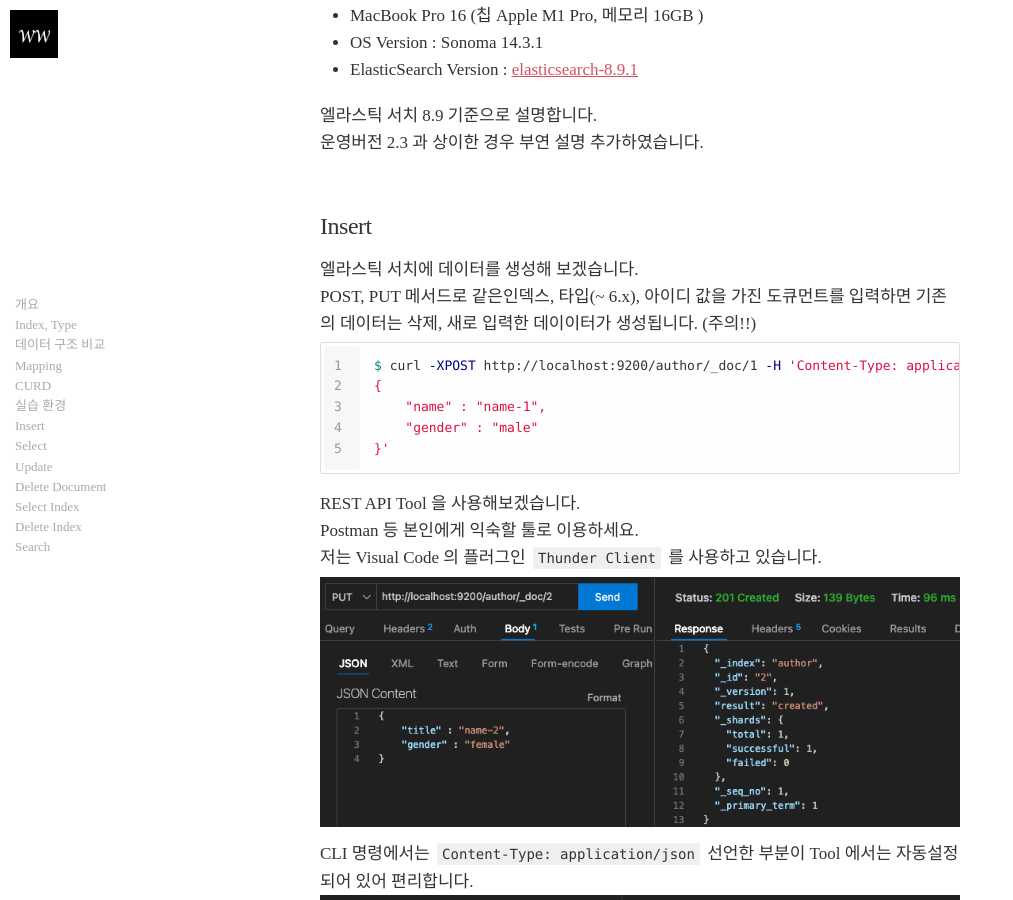
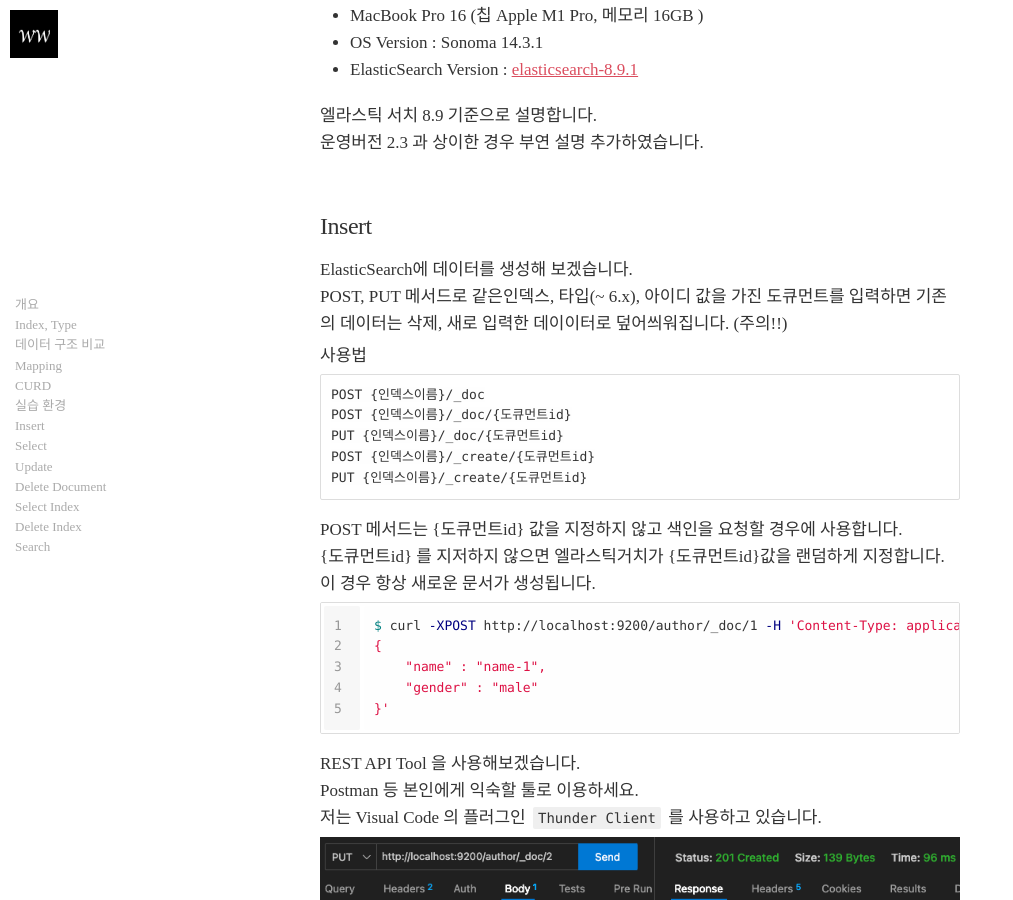
Before and after one commit to didalgus/didalgus.github.io, a Jekyll site: the page built from _posts/2023-12-07-ElasticSearch2.markdown, in a window 1280 px wide and 900 px high, scrolled down 4471 px. Shown: the whole window, without its empty margins (0-1013 px from the left). Built offline with Jekyll 4.4.1, drawn with Linux system fonts in a browser that asks for light colours; nearby versions of some CDN libraries; emoji names are drawn with the system emoji font; some web fonts are replaced; the table of contents is made by our own code; some of the changed text lies outside the part shown.

````diff
--- a/_posts/2023-12-07-ElasticSearch2.markdown
+++ b/_posts/2023-12-07-ElasticSearch2.markdown
@@ -192,8 +192,24 @@
 
 ## Insert
 
-엘라스틱 서치에 데이터를 생성해 보겠습니다.
-POST, PUT 메서드로 같은인덱스, 타입(~ 6.x), 아이디 값을 가진 도큐먼트를 입력하면 기존의 데이터는 삭제, 새로 입력한 데이이터가 생성됩니다. (주의!!)
+ElasticSearch에 데이터를 생성해 보겠습니다.
+POST, PUT 메서드로 같은인덱스, 타입(~ 6.x), 아이디 값을 가진 도큐먼트를 입력하면 기존의 데이터는 삭제, 새로 입력한 데이이터로 덮어씌워집니다. (주의!!)
+
+
+사용법
+
+```
+POST {인덱스이름}/_doc
+POST {인덱스이름}/_doc/{도큐먼트id}
+PUT {인덱스이름}/_doc/{도큐먼트id}
+POST {인덱스이름}/_create/{도큐먼트id}
+PUT {인덱스이름}/_create/{도큐먼트id}
+```
+
+POST 메서드는 {도큐먼트id} 값을 지정하지 않고 색인을 요청할 경우에 사용합니다.
+{도큐먼트id} 를 지저하지 않으면 엘라스틱거치가 {도큐먼트id}값을 랜덤하게 지정합니다.
+이 경우 항상 새로운 문서가 생성됩니다.
+
 
 ```bash
 $ curl -XPOST http://localhost:9200/author/_doc/1 -H 'Content-Type: application/json' -d '
@@ -237,6 +253,13 @@
 
 생성한 데이터를 검색해보겠습니다.
 "found":true 로 나오면 document 가 있고 데이터를 출력합니다.
+
+`_source` 필드는 Insert 할때 입력한 JSON 원문을 저장하는 메타 데이터 필드입니다.
+`_source` 필드는 JSON 원문을 통째로 담기때문에 디스크를 많이 사용합니다.
+그래서 `_source` 데이터를 저장하지 않도록 mappins 에 설정할 수 있지만 권장하지 않습니다.
+`_source`를 비활성화 하면 reindex 나 특정필드만 부분 업데이트 해야하는경우 기존문서의 내용과 병합한 뒤에 새문서를 색인해야 하는데 기존문서의 Data 가 없기때문에 할 업데이트가 불가능합니다.
+
+
 
 ```bash
 $ curl http://localhost:9200/author/_doc/2
--- a/_posts/2024-03-14-ElasticSearch4.markdown
+++ b/_posts/2024-03-14-ElasticSearch4.markdown
@@ -94,7 +94,7 @@
 ```
 <br/>
 
-Update 시 사용할 `_source`데이터를 가져옵니다.
+Update 시 사용할 문서의 본문을 `_source` 명령을 추가하여 데이터를 가져옵니다.
 ```
 $ curl localhost:9200/willow/car/0023637E9830/_source
 {
@@ -108,7 +108,7 @@
 
 ## Update
 
-지난 포스팅에서 POST 와 PUT 이 동일하게 동작하는것을 알게되었습니다.
+지난 포스팅에서 ElasticSearch 2.3.0 버전에서 POST 와 PUT 이 동일하게 동작하는것을 확인하였습니다.
 
 POST, PUT 메서드는 동일 Document 값을 변경하게되면 `_version` 값은 1 올리고, `_source`의 Data는 삭제하고 신규 생성합니다.
 그래서 특정필드 1개만 변경하고자 할때에도 기존 데이터도 함께 포함해야 합니다.
````
Also changed, not shown: _posts/2024-03-19-Mysql8-Upgrade.markdown (added, +58 -0 lines), assets/article_images/2024-03-19-Mysql8-Upgrade/MySQL_1.png (added).
